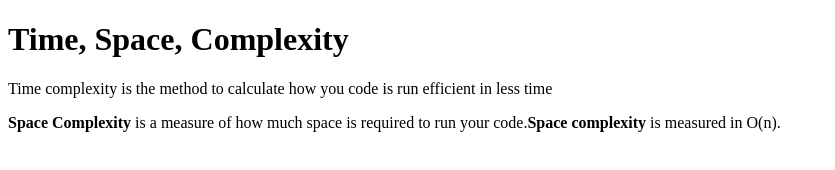
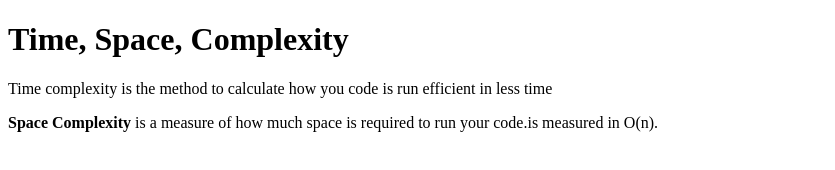
Before and after one commit to acciojob/time-and-space-complexity-ingolednyanoba, a website: page main.html in a window 1280 px wide. Shown: the whole page, without its empty margins (0-835 px from the left). Drawn offline with Linux system fonts and the light colour scheme.

Commit message:
created a submission

```diff
--- a/main.html
+++ b/main.html
@@ -15,7 +15,7 @@
 	<p>Time complexity is the method to calculate how you code is run
 	efficient in less time</p>
 	<p><b>Space Complexity</b> is a measure of how much space is required
-	to run your code.<b>Space complexity </b>is measured in O(n).</p>
+	to run your code.is measured in O(n).</p>
 
 </body>
 
```
